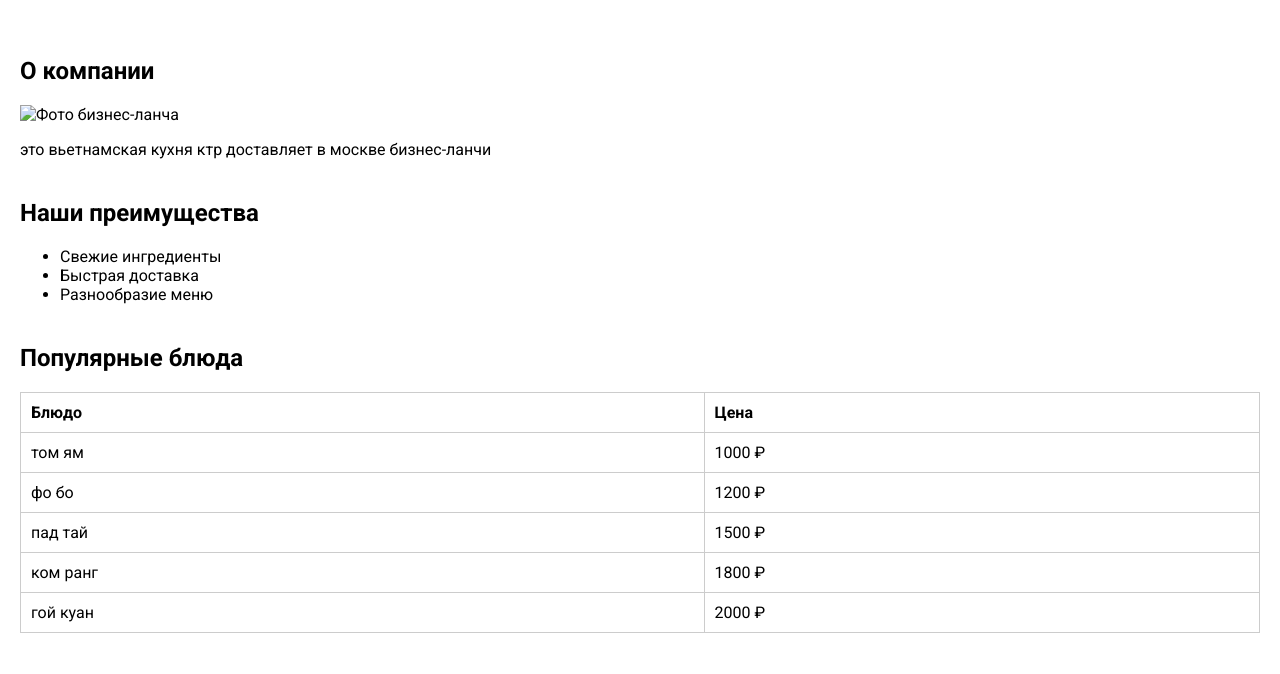
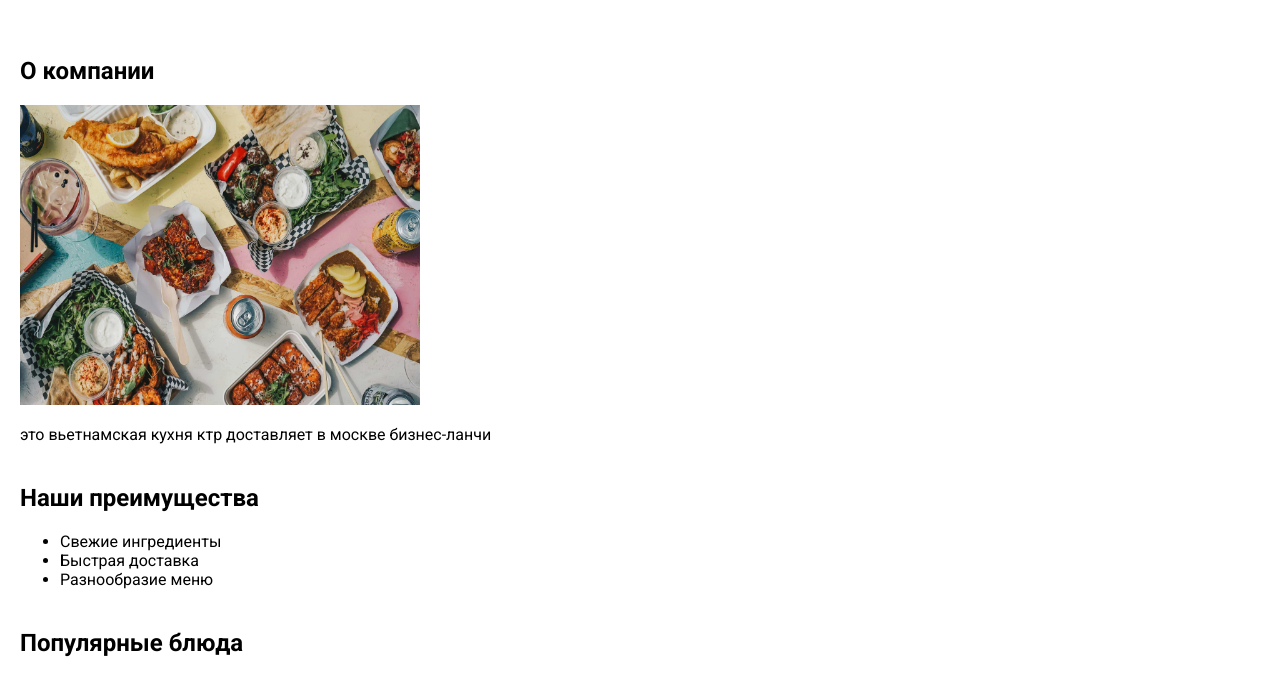
Before and after one commit to NGquiwaycoder/TranGiap-web-dev-2026-1, a plain HTML site: page lab1/index.html in a window 1280 px wide. Shown: the part 117-791 px from the top of the page. Drawn offline with Linux system fonts and the light colour scheme.

Commit message:
fix image

```diff
--- a/lab1/index.html
+++ b/lab1/index.html
@@ -43,7 +43,7 @@
         <section class="about">
             <h2>О компании</h2>
 
-            <img src="C:\Users\web\lunch.jpg" alt="Фото бизнес-ланча">
+            <img src="images/business-lunch.jpg" alt="Фото бизнес-ланча">
 
             <p>
                 это вьетнамская кухня ктр доставляет в москве бизнес-ланчи
```
